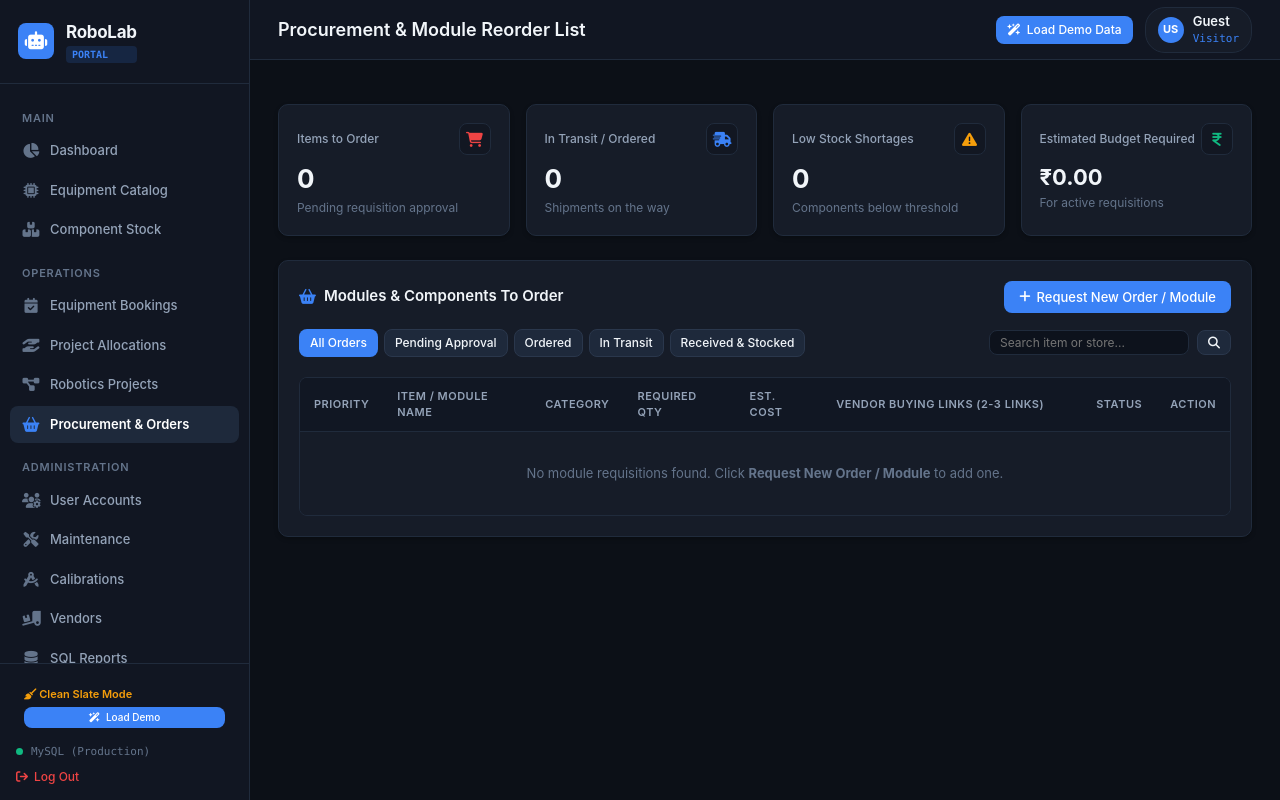
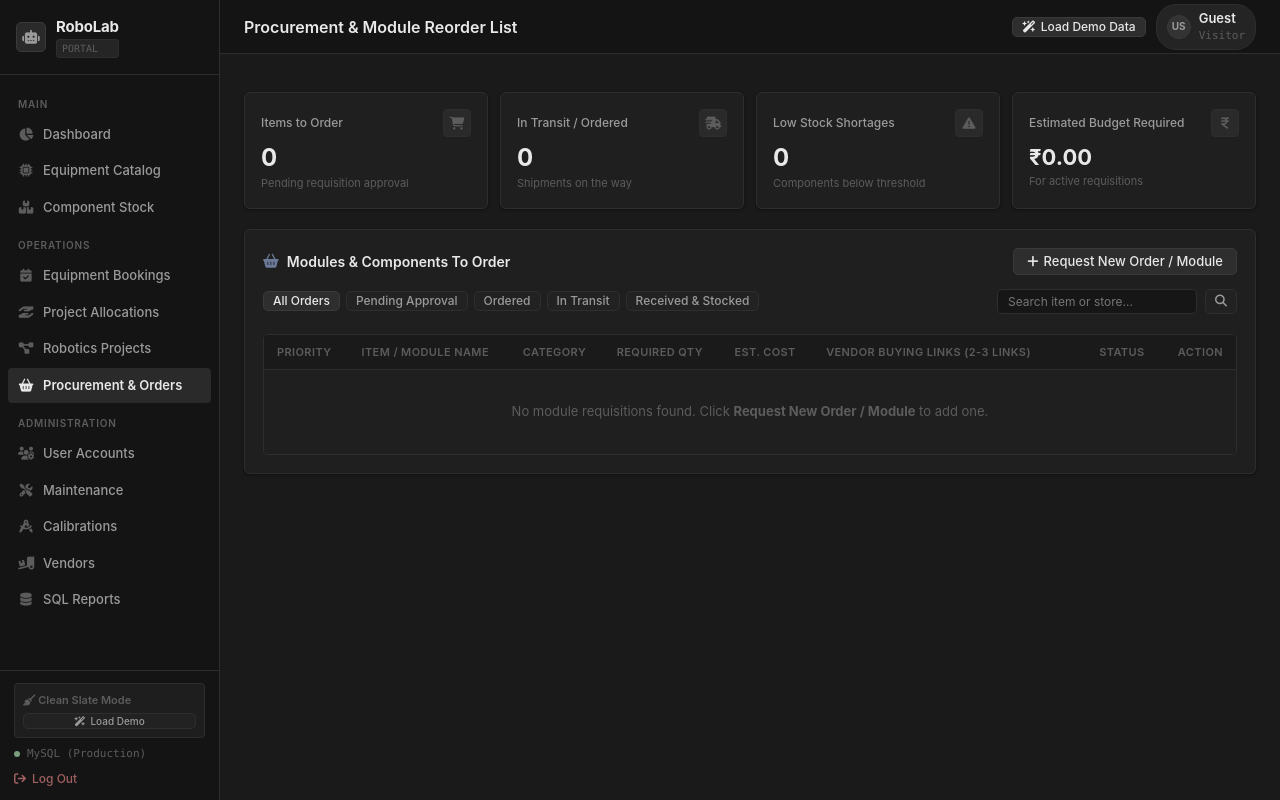
Before and after one commit to MSN-2007/Lab_Management-, a Flask app: page /procurement in a window 1280 px wide. Run offline with Flask 3, Linux system fonts and the light colour scheme; data that the repository does not hold is empty.

Commit message:
refactor(ui): replace rainbow accent palette with monochrome slate theme
- style.css: full rewrite - charcoal/slate tones, no purple/green/blue neon
  single muted accent per semantic meaning (green=ok, red=bad, amber=warn)
  all bright --accent-* vars replaced with neutral near-black variants
  sidebar narrowed to 220px, reduced padding throughout
- layout.html: remove inline accent-emerald/amber on demo mode label
  remove accent-primary color on user role pill in topbar
  demo/reset buttons now both use btn-secondary (no bright blue btn-primary)

```diff
--- a/static/css/style.css
+++ b/static/css/style.css
@@ -1,61 +1,51 @@
-/* ==============================================================================
-   RoboLab - Clean Minimalist Dark Theme
-   Design: Slate Charcoal / Minimalist Accents / Crisp Typography / High Usability
-   ============================================================================== */
+/* ============================================================
+   RoboLab - Monochrome / Slate UI
+   No accent rainbow. Just readable, clean, and functional.
+   ============================================================ */
 
 :root {
-  /* Dark Slate Base Colors */
-  --bg-main: #0c1017;
-  --bg-sidebar: #111622;
-  --bg-topbar: #111622;
-  --bg-card: #161c28;
-  --bg-card-secondary: #121722;
-  --bg-modal: #151b26;
-  --bg-input: #0d121c;
+  --bg-main:        #1a1a1a;
+  --bg-sidebar:     #141414;
+  --bg-topbar:      #141414;
+  --bg-card:        #1f1f1f;
+  --bg-card-secondary: #1a1a1a;
+  --bg-modal:       #1f1f1f;
+  --bg-input:       #161616;
 
-  /* Borders */
-  --border-subtle: #202b3c;
-  --border-medium: #2a374c;
-  --border-active: #3b82f6;
+  --border-subtle:  #2e2e2e;
+  --border-medium:  #3a3a3a;
+  --border-active:  #666;
 
-  /* Accent Colors (Solid, Refined & Non-Neon) */
-  --accent-primary: #3b82f6;
-  --accent-blue: #3b82f6;
-  --accent-cyan: #0ea5e9;
-  --accent-indigo: #6366f1;
-  --accent-purple: #8b5cf6;
-  --accent-emerald: #10b981;
-  --accent-amber: #f59e0b;
-  --accent-rose: #ef4444;
+  /* Single accent — a muted slate blue */
+  --accent-primary: #6b7a99;
+  --accent-blue:    #6b7a99;
+  --accent-cyan:    #6b7a99;
+  --accent-indigo:  #6b7a99;
+  --accent-purple:  #6b7a99;
+  --accent-emerald: #7a9e7e;
+  --accent-amber:   #a89060;
+  --accent-rose:    #a06060;
 
-  /* Typography Colors */
-  --text-primary: #f1f5f9;
-  --text-secondary: #94a3b8;
-  --text-muted: #64748b;
+  --text-primary:   #e8e8e8;
+  --text-secondary: #9a9a9a;
+  --text-muted:     #5c5c5c;
 
-  /* Fonts (100% Offline System Font Stack) */
-  --font-main: -apple-system, BlinkMacSystemFont, 'Segoe UI', Roboto, Helvetica, Arial, sans-serif;
+  --font-main:    -apple-system, BlinkMacSystemFont, 'Segoe UI', Roboto, Helvetica, Arial, sans-serif;
   --font-heading: -apple-system, BlinkMacSystemFont, 'Segoe UI', Roboto, Helvetica, Arial, sans-serif;
-  --font-mono: ui-monospace, SFMono-Regular, 'Cascadia Code', 'JetBrains Mono', Consolas, 'Courier New', monospace;
+  --font-mono:    ui-monospace, SFMono-Regular, Consolas, 'Courier New', monospace;
 
-  /* Geometry & Shadows */
-  --radius-lg: 10px;
-  --radius-md: 8px;
-  --radius-sm: 6px;
-  --shadow-sm: 0 1px 2px rgba(0, 0, 0, 0.3);
-  --shadow-card: 0 2px 4px rgba(0, 0, 0, 0.25);
-  --shadow-modal: 0 12px 32px rgba(0, 0, 0, 0.6);
-  --transition: all 0.15s ease-in-out;
+  --radius-lg: 6px;
+  --radius-md: 5px;
+  --radius-sm: 4px;
+  --shadow-card: 0 1px 3px rgba(0,0,0,0.4);
+  --shadow-modal: 0 8px 24px rgba(0,0,0,0.7);
+  --transition: all 0.12s ease;
 }
 
-* {
-  margin: 0;
-  padding: 0;
-  box-sizing: border-box;
-}
+* { margin: 0; padding: 0; box-sizing: border-box; }
 
 body {
-  background-color: var(--bg-main);
+  background: var(--bg-main);
   color: var(--text-primary);
   font-family: var(--font-main);
   font-size: 14px;
@@ -64,102 +54,90 @@ body {
   display: flex;
 }
 
-/* App Container Layout */
-.app-container {
-  display: flex;
-  width: 100%;
-  min-height: 100vh;
-}
+/* ── Layout ── */
+.app-container { display: flex; width: 100%; min-height: 100vh; }
 
-/* Sidebar Navigation */
 .sidebar {
-  width: 250px;
+  width: 220px;
   background: var(--bg-sidebar);
   border-right: 1px solid var(--border-subtle);
   display: flex;
   flex-direction: column;
   position: fixed;
-  top: 0;
-  bottom: 0;
-  left: 0;
+  top: 0; bottom: 0; left: 0;
   z-index: 100;
 }
 
 .brand-section {
-  padding: 20px 18px;
+  padding: 16px 16px;
   display: flex;
   align-items: center;
-  gap: 12px;
+  gap: 10px;
   border-bottom: 1px solid var(--border-subtle);
 }
 
 .brand-icon {
-  width: 36px;
-  height: 36px;
-  background: var(--accent-primary);
+  width: 30px; height: 30px;
+  background: #2a2a2a;
+  border: 1px solid var(--border-medium);
   border-radius: var(--radius-md);
-  display: flex;
-  align-items: center;
-  justify-content: center;
-  color: #ffffff;
-  font-size: 18px;
+  display: flex; align-items: center; justify-content: center;
+  color: var(--text-secondary);
+  font-size: 14px;
 }
 
 .brand-title {
-  font-family: var(--font-heading);
-  font-size: 17px;
+  font-size: 15px;
   font-weight: 700;
   color: var(--text-primary);
-  letter-spacing: -0.3px;
+  letter-spacing: -0.2px;
 }
 
 .brand-badge {
   font-size: 10px;
   font-family: var(--font-mono);
-  background: rgba(59, 130, 246, 0.15);
-  color: var(--accent-primary);
-  padding: 1px 6px;
-  border-radius: 4px;
+  background: #252525;
+  color: var(--text-muted);
+  padding: 1px 5px;
+  border-radius: 3px;
+  border: 1px solid var(--border-subtle);
   text-transform: uppercase;
-  font-weight: 600;
 }
 
 .nav-menu {
-  padding: 12px 10px;
+  padding: 10px 8px;
   list-style: none;
   flex-grow: 1;
   overflow-y: auto;
 }
 
 .nav-section-title {
-  font-size: 11px;
+  font-size: 10px;
   text-transform: uppercase;
   letter-spacing: 0.8px;
   color: var(--text-muted);
   font-weight: 600;
-  padding: 14px 12px 6px;
+  padding: 12px 10px 5px;
 }
 
-.nav-item {
-  margin-bottom: 2px;
-}
+.nav-item { margin-bottom: 1px; }
 
 .nav-link {
   display: flex;
   align-items: center;
-  gap: 10px;
-  padding: 9px 12px;
+  gap: 9px;
+  padding: 8px 10px;
   color: var(--text-secondary);
   text-decoration: none;
-  border-radius: var(--radius-md);
+  border-radius: var(--radius-sm);
   font-size: 13px;
   font-weight: 500;
   transition: var(--transition);
 }
 
 .nav-link i {
-  font-size: 15px;
-  width: 18px;
+  font-size: 13px;
+  width: 16px;
   text-align: center;
   color: var(--text-muted);
   transition: var(--transition);
@@ -167,48 +145,43 @@ body {
 
 .nav-link:hover {
   color: var(--text-primary);
-  background: rgba(255, 255, 255, 0.04);
+  background: #252525;
 }
 
-.nav-link:hover i {
-  color: var(--text-primary);
-}
+.nav-link:hover i { color: var(--text-secondary); }
 
 .nav-link.active {
-  color: #ffffff;
-  background: #1e293b;
+  color: var(--text-primary);
+  background: #2a2a2a;
   font-weight: 600;
 }
 
-.nav-link.active i {
-  color: var(--accent-primary);
-}
+.nav-link.active i { color: var(--text-primary); }
 
 .sidebar-footer {
-  padding: 14px 16px;
+  padding: 12px 14px;
   border-top: 1px solid var(--border-subtle);
-  background: var(--bg-sidebar);
 }
 
 .engine-tag {
   display: flex;
   align-items: center;
-  gap: 8px;
+  gap: 7px;
   font-size: 11px;
   font-family: var(--font-mono);
   color: var(--text-muted);
+  margin-bottom: 8px;
 }
 
 .status-dot {
-  width: 7px;
-  height: 7px;
+  width: 6px; height: 6px;
   border-radius: 50%;
   background: var(--accent-emerald);
 }
 
-/* Main Content Area */
+/* ── Main content ── */
 .main-wrapper {
-  margin-left: 250px;
+  margin-left: 220px;
   flex-grow: 1;
   display: flex;
   flex-direction: column;
@@ -216,21 +189,20 @@ body {
 }
 
 .topbar {
-  height: 60px;
+  height: 54px;
   background: var(--bg-topbar);
   border-bottom: 1px solid var(--border-subtle);
   display: flex;
   align-items: center;
   justify-content: space-between;
-  padding: 0 28px;
+  padding: 0 24px;
   position: sticky;
   top: 0;
   z-index: 50;
 }
 
 .page-title-group h1 {
-  font-family: var(--font-heading);
-  font-size: 18px;
+  font-size: 16px;
   font-weight: 600;
   color: var(--text-primary);
 }
@@ -238,15 +210,15 @@ body {
 .topbar-actions {
   display: flex;
   align-items: center;
-  gap: 12px;
+  gap: 10px;
 }
 
 .persona-switcher {
   display: flex;
   align-items: center;
-  gap: 8px;
-  background: var(--bg-input);
-  padding: 4px 10px;
+  gap: 6px;
+  background: #1a1a1a;
+  padding: 4px 9px;
   border-radius: var(--radius-md);
   border: 1px solid var(--border-subtle);
 }
@@ -277,140 +248,113 @@ body {
 .user-profile {
   display: flex;
   align-items: center;
-  gap: 9px;
-  background: var(--bg-card);
-  padding: 4px 12px;
+  gap: 8px;
+  background: #242424;
+  padding: 4px 10px;
   border-radius: 20px;
   border: 1px solid var(--border-subtle);
 }
 
 .user-avatar {
-  width: 26px;
-  height: 26px;
-  background: var(--accent-primary);
+  width: 24px; height: 24px;
+  background: #333;
   border-radius: 50%;
-  display: flex;
-  align-items: center;
-  justify-content: center;
+  display: flex; align-items: center; justify-content: center;
   font-weight: 700;
-  font-size: 11px;
-  color: #ffffff;
+  font-size: 10px;
+  color: var(--text-secondary);
+  border: 1px solid var(--border-medium);
 }
 
 .content-body {
-  padding: 24px 28px;
+  padding: 22px 24px;
   flex-grow: 1;
 }
 
-/* Flash Messages */
-.flash-container {
-  margin-bottom: 20px;
-}
+/* ── Flash alerts ── */
+.flash-container { margin-bottom: 16px; }
 
 .alert {
-  padding: 12px 16px;
+  padding: 10px 14px;
   border-radius: var(--radius-md);
-  margin-bottom: 12px;
+  margin-bottom: 10px;
   font-size: 13px;
   font-weight: 500;
   display: flex;
   align-items: center;
   justify-content: space-between;
+  border: 1px solid;
 }
 
-.alert-success {
-  background: rgba(16, 185, 129, 0.12);
-  border: 1px solid rgba(16, 185, 129, 0.25);
-  color: #34d399;
-}
+.alert-success  { background: #1e2a1e; border-color: #3a5c3a; color: #90c890; }
+.alert-danger   { background: #2a1e1e; border-color: #5c3a3a; color: #c89090; }
+.alert-warning  { background: #2a251e; border-color: #5c4e3a; color: #c8b490; }
+.alert-info     { background: #1e2230; border-color: #3a4560; color: #8ea0c8; }
 
-.alert-danger {
-  background: rgba(239, 68, 68, 0.12);
-  border: 1px solid rgba(239, 68, 68, 0.25);
-  color: #f87171;
-}
-
-.alert-warning {
-  background: rgba(245, 158, 11, 0.12);
-  border: 1px solid rgba(245, 158, 11, 0.25);
-  color: #fbbf24;
-}
-
-.alert-info {
-  background: rgba(59, 130, 246, 0.12);
-  border: 1px solid rgba(59, 130, 246, 0.25);
-  color: #60a5fa;
-}
-
-/* Metric / KPI Cards Grid */
+/* ── Metric / KPI Cards ── */
 .metrics-grid {
   display: grid;
-  grid-template-columns: repeat(auto-fit, minmax(200px, 1fr));
-  gap: 16px;
-  margin-bottom: 24px;
+  grid-template-columns: repeat(auto-fit, minmax(180px, 1fr));
+  gap: 12px;
+  margin-bottom: 20px;
 }
 
 .metric-card {
   background: var(--bg-card);
   border: 1px solid var(--border-subtle);
   border-radius: var(--radius-lg);
-  padding: 18px;
+  padding: 16px;
   box-shadow: var(--shadow-card);
   transition: var(--transition);
 }
 
 .metric-card:hover {
   border-color: var(--border-medium);
-  background: #192130;
 }
 
 .metric-header {
   display: flex;
   align-items: center;
   justify-content: space-between;
-  margin-bottom: 10px;
+  margin-bottom: 8px;
 }
 
 .metric-title {
   font-size: 12px;
+  color: var(--text-secondary);
   font-weight: 500;
-  color: var(--text-secondary);
 }
 
 .metric-icon {
-  width: 32px;
-  height: 32px;
-  border-radius: var(--radius-md);
-  display: flex;
-  align-items: center;
-  justify-content: center;
-  font-size: 15px;
-  background: var(--bg-card-secondary);
-  color: var(--card-accent, var(--accent-primary));
+  width: 28px; height: 28px;
+  border-radius: var(--radius-sm);
+  display: flex; align-items: center; justify-content: center;
+  font-size: 13px;
+  background: #2a2a2a;
+  color: var(--text-muted);
   border: 1px solid var(--border-subtle);
 }
 
 .metric-value {
-  font-family: var(--font-heading);
-  font-size: 26px;
+  font-size: 24px;
   font-weight: 700;
   color: var(--text-primary);
   line-height: 1.1;
 }
 
 .metric-subtitle {
-  font-size: 12px;
+  font-size: 11px;
   color: var(--text-muted);
-  margin-top: 5px;
+  margin-top: 4px;
 }
 
-/* Content Cards & Sections */
+/* ── Cards ── */
 .card-section {
   background: var(--bg-card);
   border: 1px solid var(--border-subtle);
   border-radius: var(--radius-lg);
-  padding: 20px;
-  margin-bottom: 24px;
+  padding: 18px;
+  margin-bottom: 20px;
   box-shadow: var(--shadow-card);
 }
 
@@ -418,12 +362,11 @@ body {
   display: flex;
   align-items: center;
   justify-content: space-between;
-  margin-bottom: 16px;
+  margin-bottom: 14px;
 }
 
 .section-title {
-  font-family: var(--font-heading);
-  font-size: 15px;
+  font-size: 14px;
   font-weight: 600;
   display: flex;
   align-items: center;
@@ -446,103 +389,87 @@ body {
 }
 
 .table-modern th {
-  background: #111723;
-  color: var(--text-secondary);
+  background: #1a1a1a;
+  color: var(--text-muted);
   font-weight: 600;
   text-align: left;
-  padding: 10px 14px;
+  padding: 9px 13px;
   border-bottom: 1px solid var(--border-subtle);
   font-size: 11px;
   text-transform: uppercase;
-  letter-spacing: 0.5px;
+  letter-spacing: 0.4px;
 }
 
 .table-modern td {
-  padding: 11px 14px;
-  border-bottom: 1px solid #1c2637;
+  padding: 10px 13px;
+  border-bottom: 1px solid #252525;
   color: var(--text-primary);
   vertical-align: middle;
 }
 
-.table-modern tbody tr {
-  transition: var(--transition);
-}
+.table-modern tbody tr:last-child td { border-bottom: none; }
+.table-modern tbody tr:hover { background: #222; }
 
-.table-modern tbody tr:last-child td {
-  border-bottom: none;
-}
-
-.table-modern tbody tr:hover {
-  background: rgba(255, 255, 255, 0.02);
-}
-
-/* Status Badges */
+/* ── Badges ── */
 .badge {
   display: inline-flex;
   align-items: center;
-  gap: 5px;
-  padding: 3px 8px;
-  border-radius: 4px;
-  font-size: 11px;
+  padding: 2px 7px;
+  border-radius: 3px;
+  font-size: 10px;
   font-weight: 600;
   font-family: var(--font-mono);
-  letter-spacing: 0.3px;
+  letter-spacing: 0.2px;
   text-transform: uppercase;
+  border: 1px solid;
 }
 
-.badge-available, .badge-good, .badge-approved, .badge-completed, .badge-active, .badge-resolved {
-  background: rgba(16, 185, 129, 0.12);
-  color: #34d399;
-  border: 1px solid rgba(16, 185, 129, 0.25);
+/* green-ish */
+.badge-available, .badge-good, .badge-approved,
+.badge-completed, .badge-active, .badge-resolved {
+  background: #1e2a1e; color: #80b880; border-color: #3a5c3a;
 }
+/* blue-ish */
+.badge-in_use, .badge-in-use, .badge-issued {
+  background: #1e2030; color: #8090b8; border-color: #3a4060;
+}
+/* amber */
+.badge-maintenance, .badge-damaged, .badge-due-soon, .badge-in-progress {
+  background: #2a251e; color: #b8a060; border-color: #5c4e30;
+}
+/* gray-purple */
+.badge-pending, .badge-under-review, .badge-scheduled {
+  background: #222; color: #8c8c8c; border-color: #3a3a3a;
+}
+/* red-ish */
+.badge-overdue, .badge-rejected, .badge-critical, .badge-high {
+  background: #2a1e1e; color: #b87070; border-color: #5c3030;
+}
+/* muted gray */
+.badge-decommissioned, .badge-low, .badge-returned, .badge-cancelled {
+  background: #222; color: #5c5c5c; border-color: #333;
+}
+/* booking */
+.badge-booking { background: #1e2030; color: #8090b8; border-color: #3a4060; }
+.badge-breakdown { background: #2a1e1e; color: #b87070; border-color: #5c3030; }
 
-.badge-in_use, .badge-in-use, .badge-issued {
-  background: rgba(59, 130, 246, 0.12);
-  color: #60a5fa;
-  border: 1px solid rgba(59, 130, 246, 0.25);
-}
-
-.badge-maintenance, .badge-damaged, .badge-due-soon, .badge-in-progress {
-  background: rgba(245, 158, 11, 0.12);
-  color: #fbbf24;
-  border: 1px solid rgba(245, 158, 11, 0.25);
-}
-
-.badge-pending, .badge-under-review, .badge-scheduled {
-  background: rgba(139, 92, 246, 0.12);
-  color: #a78bfa;
-  border: 1px solid rgba(139, 92, 246, 0.25);
-}
-
-.badge-overdue, .badge-rejected, .badge-critical, .badge-high {
-  background: rgba(239, 68, 68, 0.12);
-  color: #f87171;
-  border: 1px solid rgba(239, 68, 68, 0.25);
-}
-
-.badge-decommissioned {
-  background: rgba(100, 116, 139, 0.12);
-  color: #94a3b8;
-  border: 1px solid rgba(100, 116, 139, 0.25);
-}
-
-/* Code & ID pills */
+/* ── Code / ID pills ── */
 .code-pill {
   font-family: var(--font-mono);
-  background: #111723;
-  padding: 2px 6px;
-  border-radius: 4px;
+  background: #222;
+  padding: 2px 5px;
+  border-radius: 3px;
   font-size: 11px;
-  color: #93c5fd;
+  color: #909090;
   border: 1px solid var(--border-subtle);
 }
 
-/* Buttons & Inputs */
+/* ── Buttons ── */
 .btn {
   display: inline-flex;
   align-items: center;
-  gap: 6px;
-  padding: 7px 14px;
+  gap: 5px;
+  padding: 6px 13px;
   font-size: 13px;
   font-weight: 500;
   border-radius: var(--radius-md);
@@ -551,65 +478,52 @@ body {
   transition: var(--transition);
   text-decoration: none;
   font-family: var(--font-main);
+  line-height: 1;
 }
 
 .btn-primary {
-  background: var(--accent-primary);
-  color: #ffffff;
-}
-
-.btn-primary:hover {
-  background: #2563eb;
-}
-
-.btn-secondary {
-  background: #1e293b;
+  background: #2e2e2e;
   color: var(--text-primary);
   border-color: var(--border-medium);
 }
+.btn-primary:hover { background: #383838; border-color: #555; }
 
-.btn-secondary:hover {
-  background: #273549;
-  border-color: #3b4d68;
+.btn-secondary {
+  background: #222;
+  color: var(--text-secondary);
+  border-color: var(--border-subtle);
 }
+.btn-secondary:hover { background: #2a2a2a; border-color: var(--border-medium); color: var(--text-primary); }
 
 .btn-success {
-  background: #10b981;
-  color: #ffffff;
+  background: #1e2a1e;
+  color: #80b880;
+  border-color: #3a5c3a;
 }
-
-.btn-success:hover {
-  background: #059669;
-}
+.btn-success:hover { background: #253525; }
 
 .btn-warning {
-  background: #f59e0b;
-  color: #ffffff;
+  background: #2a251e;
+  color: #b8a060;
+  border-color: #5c4e30;
 }
-
-.btn-warning:hover {
-  background: #d97706;
-}
+.btn-warning:hover { background: #32291e; }
 
 .btn-danger {
-  background: #ef4444;
-  color: #ffffff;
+  background: #2a1e1e;
+  color: #b87070;
+  border-color: #5c3030;
 }
+.btn-danger:hover { background: #341e1e; }
 
-.btn-danger:hover {
-  background: #dc2626;
-}
+.btn-sm { padding: 3px 9px; font-size: 12px; }
 
-.btn-sm {
-  padding: 4px 10px;
-  font-size: 12px;
-}
-
+/* ── Forms ── */
 .form-control, .form-select {
   background: var(--bg-input);
   border: 1px solid var(--border-subtle);
   border-radius: var(--radius-md);
-  padding: 8px 12px;
+  padding: 7px 11px;
   color: var(--text-primary);
   font-family: var(--font-main);
   font-size: 13px;
--- a/templates/layout.html
+++ b/templates/layout.html
@@ -115,9 +115,9 @@
             </ul>
 
             <div class="sidebar-footer">
-                <div style="background: var(--bg-primary); padding: 8px; border-radius: var(--radius-sm); border: 1px solid var(--border-color); margin-bottom: 8px; font-size: 11px;">
-                    <div style="display: flex; align-items: center; justify-content: space-between; margin-bottom: 4px;">
-                        <span style="font-weight: 600; color: {% if is_demo_mode %}var(--accent-emerald){% else %}var(--accent-amber){% endif %};">
+                <div style="background: #1e1e1e; padding: 8px; border-radius: var(--radius-sm); border: 1px solid var(--border-subtle); margin-bottom: 8px; font-size: 11px;">
+                    <div style="margin-bottom: 4px;">
+                        <span style="font-weight: 600; color: var(--text-muted);">
                             <i class="fa-solid {% if is_demo_mode %}fa-flask{% else %}fa-broom{% endif %}"></i>
                             {{ 'Demo Data Active' if is_demo_mode else 'Clean Slate Mode' }}
                         </span>
@@ -125,10 +125,10 @@
                     <div style="display: flex; gap: 4px;">
                         {% if is_demo_mode %}
                         <a href="{{ url_for('db_reset_clean') }}" class="btn btn-secondary btn-sm" style="padding: 2px 6px; font-size: 10px; width: 100%; justify-content: center;" onclick="return confirm('Clear sample data and switch to clean empty mode?')">
-                            <i class="fa-solid fa-eraser"></i> Reset Clean
+                            <i class="fa-solid fa-eraser"></i> Reset
                         </a>
                         {% else %}
-                        <a href="{{ url_for('db_load_demo') }}" class="btn btn-primary btn-sm" style="padding: 2px 6px; font-size: 10px; width: 100%; justify-content: center;">
+                        <a href="{{ url_for('db_load_demo') }}" class="btn btn-secondary btn-sm" style="padding: 2px 6px; font-size: 10px; width: 100%; justify-content: center;">
                             <i class="fa-solid fa-wand-magic-sparkles"></i> Load Demo
                         </a>
                         {% endif %}
@@ -182,7 +182,7 @@
                             </div>
                             <div>
                                 <div style="font-weight: 600; font-size: 13px;">{{ current_user.full_name if current_user else 'Guest' }}</div>
-                                <div style="font-size: 11px; color: var(--accent-primary); font-family: var(--font-mono);">
+                                <div style="font-size: 11px; color: var(--text-muted); font-family: var(--font-mono);">
                                     {{ current_user.role_name if current_user else 'Visitor' }}
                                 </div>
                             </div>
```
Also changed, not shown: other parts of static/css/style.css (+49 -75 lines).
